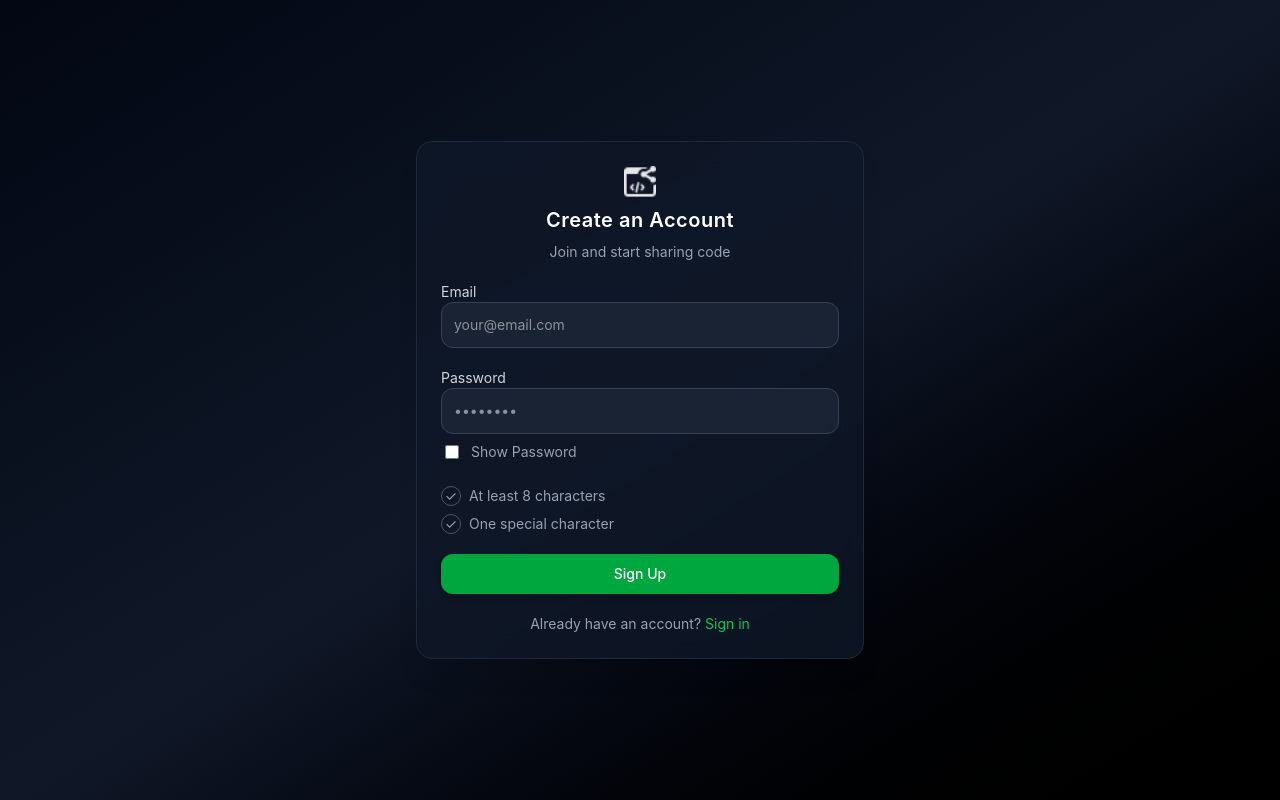
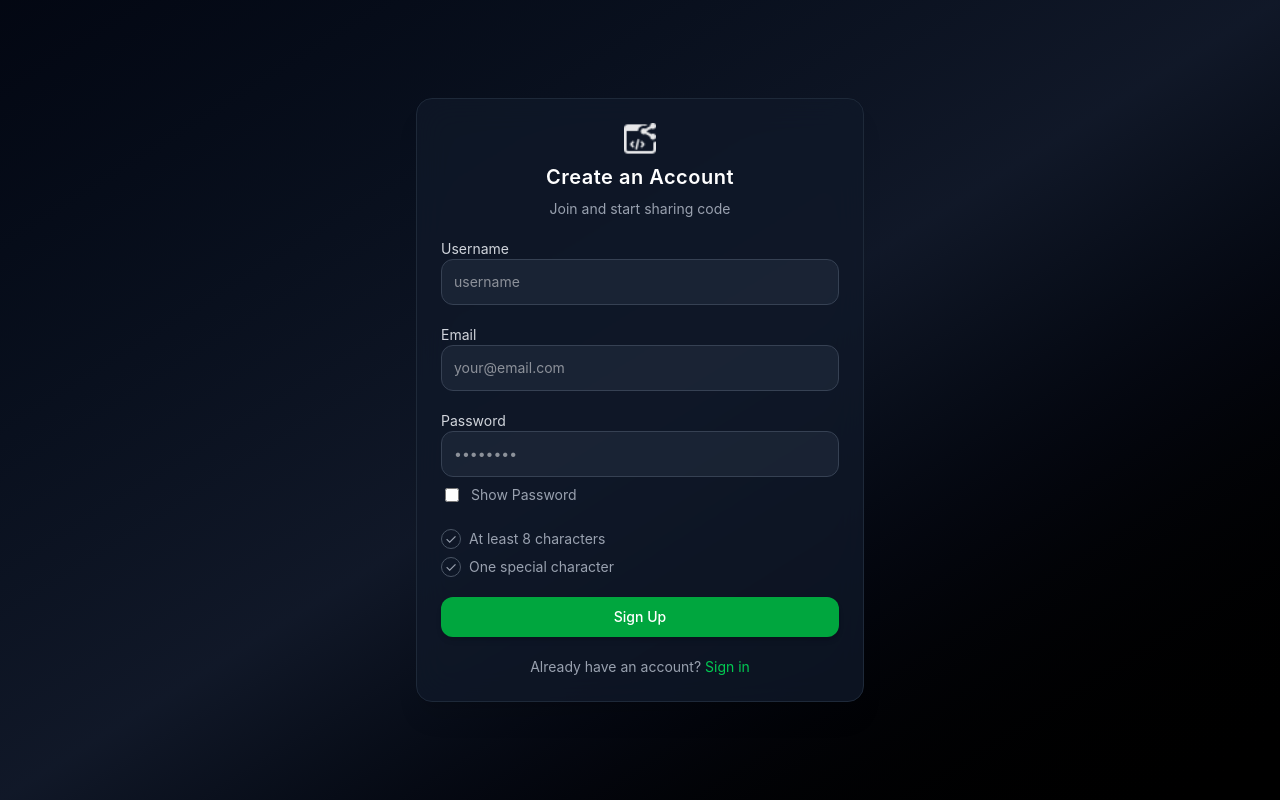
Before and after one commit to OhadRaza01/code-share, a React (Vite) app: page /signup in a window 1280 px wide. Built offline with nearby package versions, Linux system fonts and the light colour scheme; no server answers.

Commit message:
added username field to sign up

```diff
--- a/src/pages/SignUpPage.jsx
+++ b/src/pages/SignUpPage.jsx
@@ -4,6 +4,7 @@ import { Link } from 'react-router-dom'
 import { auth } from '../firebase'
 import { createUserWithEmailAndPassword, sendEmailVerification } from 'firebase/auth'
 import EmailVerificationAlert from '../components/EmailVerificationAlert/EmailVerificationAlert'
+import { updateProfile } from 'firebase/auth'
 
 export default function SignUpPage() {
 
@@ -14,6 +15,7 @@ export default function SignUpPage() {
   let [error, setError] = useState("")
   let [showPassword, setShowPassword] = useState(false)
   let [registerSuccess, setRegisterSuccess] = useState(false)
+  let [username , setUsername] = useState("")
 
   function checkSpecialCharacters(password) {
     const special_chars = ["!", "@", "#", "$", "%", "^", "*", "&"]
@@ -29,6 +31,14 @@ export default function SignUpPage() {
     try {
 
       const regex = /^[^\s@]+@[^\s@]+\.[^\s@]+$/;
+      if(!username){
+        setError("Username is required")
+        return
+      }
+
+      if(username.length <= 3){
+        setError("Username is too Short")
+      }
       if (!email) {
         setError("Email is required")
         return
@@ -39,9 +49,13 @@ export default function SignUpPage() {
         return
       }
 
+
       if (passwordLength >= 8 && specialCharCheck) {
 
         let userCredential = await createUserWithEmailAndPassword(auth, email, password)
+        await updateProfile(userCredential.user , {
+          displayName : username
+        })
         await sendEmailVerification(userCredential.user)
         setRegisterSuccess(true)
 
@@ -78,6 +92,20 @@ export default function SignUpPage() {
           <p className=' text-gray-400'>Join and start sharing code</p>
         </div>
 
+        <div className='space-y-1'>
+          <label className=' text-gray-300'>Username</label>
+          <input
+            type="username"
+            placeholder='username'
+            className='w-full bg-gray-800/70 border border-gray-700 p-3 rounded-xl focus:outline-none focus:ring-2 focus:ring-green-500 transition'
+            onChange={(e) => {
+              setUsername(e.target.value.trim())
+              setError("")
+            }}
+            required
+          />
+        </div>
+
         {/* Email */}
         <div className='space-y-1'>
           <label className=' text-gray-300'>Email</label>
@@ -91,6 +119,7 @@ export default function SignUpPage() {
             }}
             required
           />
+
         </div>
 
         {/* Password */}
```
